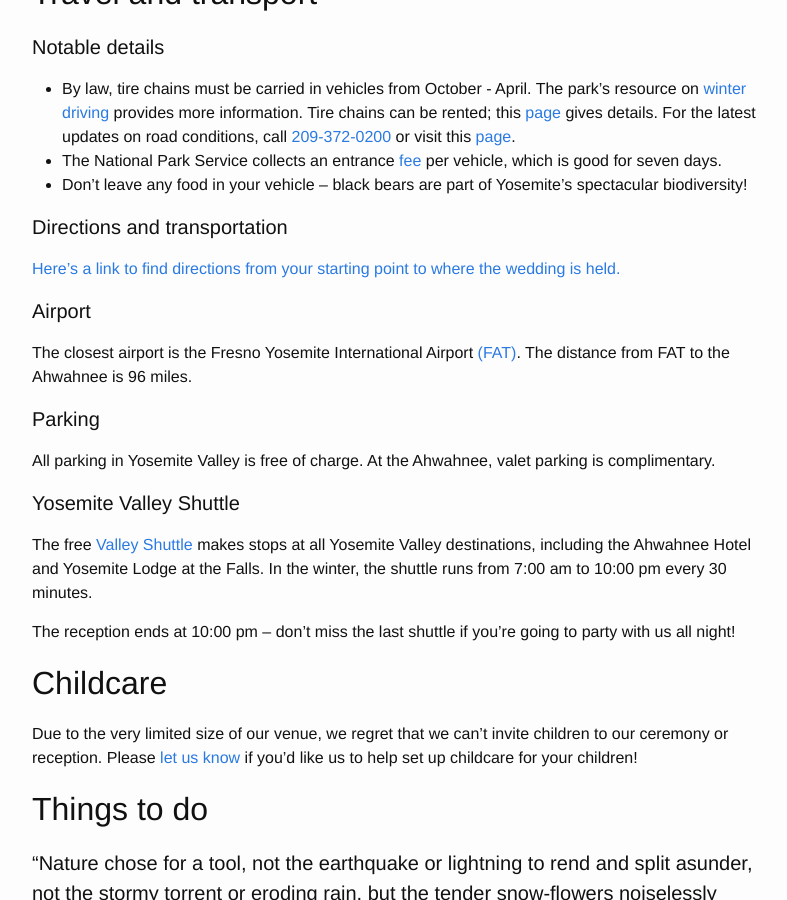
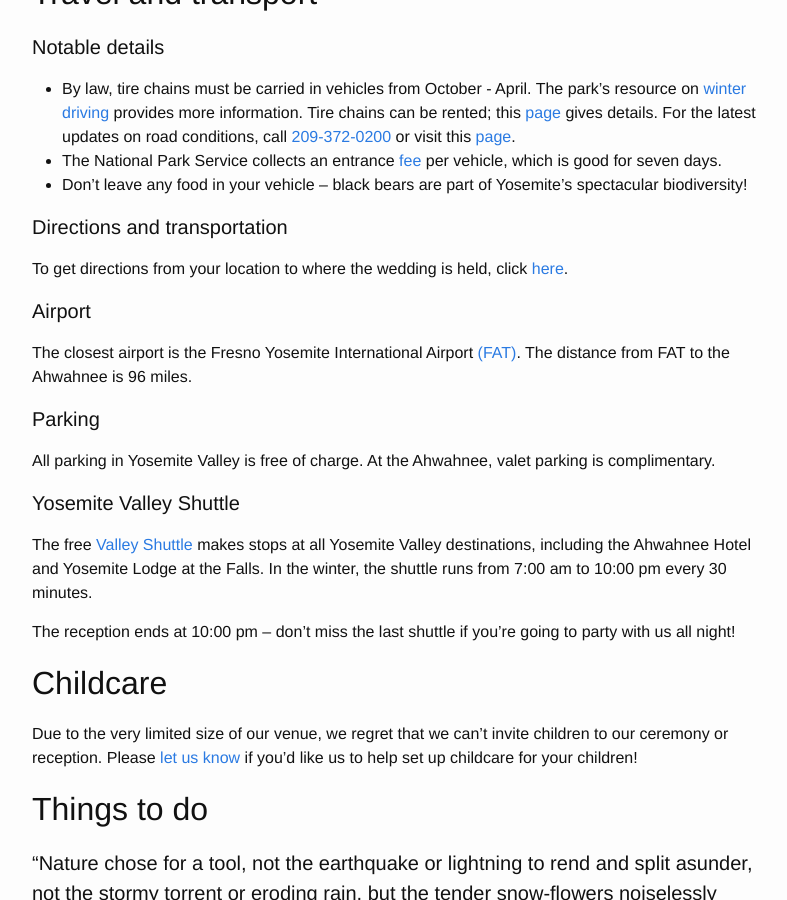
Before and after one commit to j-e-yosemite/j-e-yosemite.github.io, a Jekyll site: the page built from details.md, in a window 1280 px wide and 900 px high, scrolled down 871 px. Shown: the whole window, without its empty margins (238-1025 px from the left). Built offline with Jekyll 4.4.1, drawn with Linux system fonts in a browser that asks for light colours.

Commit message:
Updated phrasing

```diff
--- a/details.md
+++ b/details.md
@@ -41,7 +41,7 @@
 
 #### Directions and transportation
 
-[Here's a link to find directions from your starting point to where the wedding is held.](https://www.google.com/maps/dir//The+Majestic+Yosemite+Hotel,+Yosemite+National+Park,+1+Ahwahnee+Drive,+YOSEMITE+NATIONAL+PARK,+CA+95389/@37.7463066,-119.5754088,18z/data=!4m15!1m6!3m5!1s0x8096f2247ecdffc7:0x158818855532ea96!2sThe+Majestic+Yosemite+Hotel!8m2!3d37.746154!4d-119.574336!4m7!1m0!1m5!1m1!1s0x8096f2247ecdffc7:0x158818855532ea96!2m2!1d-119.574336!2d37.746154)
+To get directions from your location to where the wedding is held, click [here](https://www.google.com/maps/dir//The+Majestic+Yosemite+Hotel,+Yosemite+National+Park,+1+Ahwahnee+Drive,+YOSEMITE+NATIONAL+PARK,+CA+95389/@37.7463066,-119.5754088,18z/data=!4m15!1m6!3m5!1s0x8096f2247ecdffc7:0x158818855532ea96!2sThe+Majestic+Yosemite+Hotel!8m2!3d37.746154!4d-119.574336!4m7!1m0!1m5!1m1!1s0x8096f2247ecdffc7:0x158818855532ea96!2m2!1d-119.574336!2d37.746154).
 
 #### Airport
 
```
